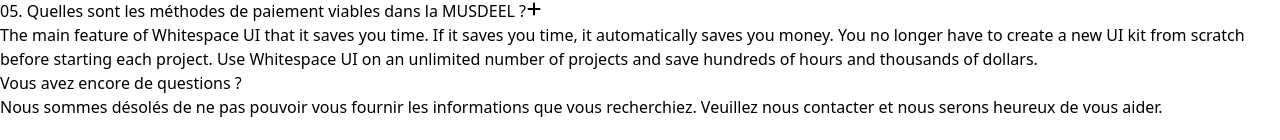
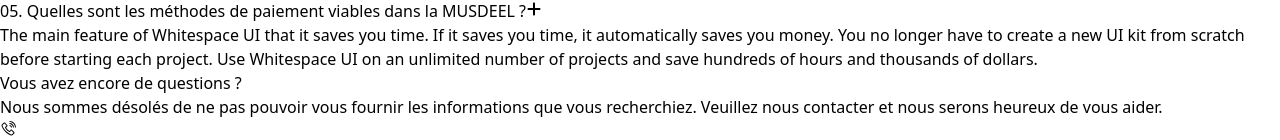
Before and after one commit to rovertnet/Scool, a React (Vite) app: page / in a window 1280 px wide. Shown: the part 3879-4019 px from the top of the page. Before the commit the page ends 3998 px from the top, so only its background shows below. Built offline with nearby package versions, Linux system fonts and the light colour scheme.

Commit message:
another commit

```diff
--- a/src/component/cHome/Contact.jsx
+++ b/src/component/cHome/Contact.jsx
@@ -1,22 +1,25 @@
+import { LiaPhoneVolumeSolid } from "react-icons/lia";
 
 const Contact = () => {
   return (
     <>
       <div className="md:mx-40 mx-10 md:my-10 my-9">
-        <div className=" flex flex-col gap-5 md:py-5 py-5 md:px-10 px-10 bg-green-700 rounded-lg text-center">
+        <div className=" flex flex-col gap-5 md:py-5 py-5 md:px-10 px-10 bg-green-700 rounded-lg justify-center items-center">
           <h2 className="text-center text-xl md:text-2xl font-bold text-slate-100 leading-normal">
             Vous avez encore de questions ?
           </h2>
-          <p className=" text-base md:text-lg text-slate-200 font-normal md:max-w-lg items-center">
+          <p className=" text-base md:text-lg text-slate-200 font-normal md:max-w-lg max-w-sm text-center">
             Nous sommes désolés de ne pas pouvoir vous fournir les informations
             que vous recherchiez. Veuillez nous contacter et nous serons heureux
             de vous aider.
           </p>
-
+          <button className=" bg-slate-900 text-lg md:text-xl font-semibold text-slate-50 flex space-x-3 md:space-x-3">
+            <LiaPhoneVolumeSolid className=" font-extrabold text-6xl text-green-600" />
+          </button>
         </div>
       </div>
     </>
   );
-}
+};
 
-export default Contact
+export default Contact;
```
